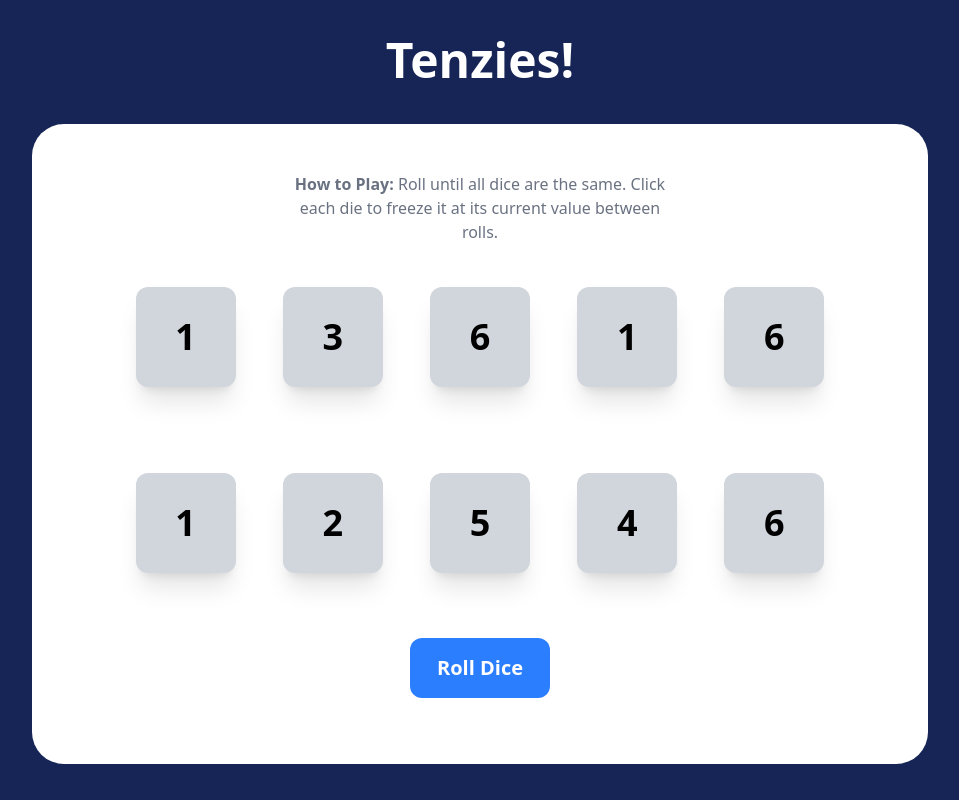
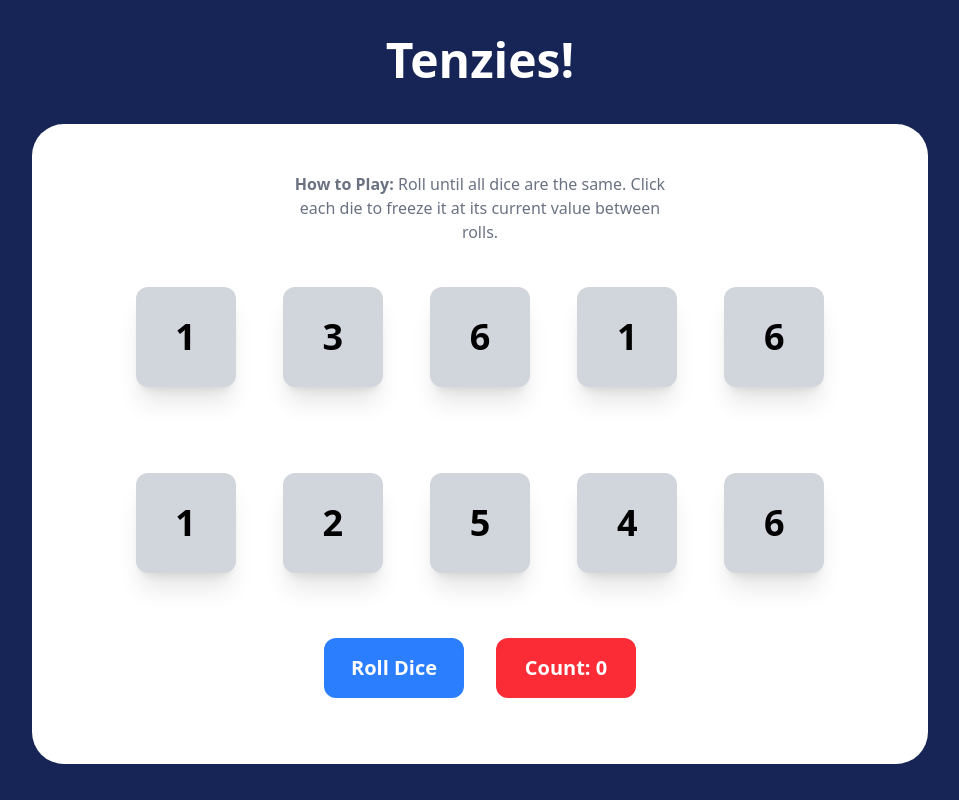
Before and after one commit to Swayam226/tenzies-game, a React (Vite) app: page / in a window 1280 px wide. Shown: the whole page, without its empty margins (160-1119 px from the left). Built offline with nearby package versions, Linux system fonts and the light colour scheme.

Commit message:
added counter

```diff
--- a/index.html
+++ b/index.html
@@ -1,8 +1,8 @@
-<!doctype html>
+<!DOCTYPE html>
 <html lang="en">
   <head>
     <meta charset="UTF-8" />
-    <link rel="icon" type="image/svg+xml" href="/vite.svg" />
+    <!-- <link rel="icon" type="image/svg+xml" href="/vite.svg" /> -->
     <meta name="viewport" content="width=device-width, initial-scale=1.0" />
     <title>tenzies-game</title>
   </head>
--- a/src/components/Slate.jsx
+++ b/src/components/Slate.jsx
@@ -6,6 +6,7 @@ import Confetti from "react-confetti";
 export default function Slate() {
   const [dice, setDice] = useState(() => generateallnewDice()); // this fn will now generate only 1 time during 1st render
   const buttonref = useRef(null);
+  const [count, setCount] = useState(0);
 
   function generateallnewDice() {
     return new Array(10).fill(0).map(() => ({
@@ -30,6 +31,7 @@ export default function Slate() {
 
   function rollDice() {
     if (!gameWon) {
+      setCount((prev) => prev + 1);
       setDice((prev) => {
         return prev.map((die) => {
           if (die.isHeld == true) {
@@ -41,6 +43,7 @@ export default function Slate() {
       });
     } else {
       setDice(generateallnewDice);
+      setCount(0);
     }
   }
 
@@ -83,7 +86,7 @@ export default function Slate() {
       <section className="w-full h-105 grid grid-cols-5 grid-rows-2 place-items-center pl-20 pr-20 pb-12">
         {dieElements}
       </section>
-      <section className=" h-20 w-150 flex justify-center items-center pb-18">
+      <section className=" h-20 w-150 flex gap-8 justify-center items-center pb-18">
         <button
           ref={buttonref}
           onClick={rollDice}
@@ -91,6 +94,10 @@ export default function Slate() {
         >
           {gameWon ? "New Game" : "Roll Dice"}
         </button>
+
+        <button className="rounded-xl w-35 h-15 hover:shadow-2xl hover:scale-105 transition transform bg-red-500 text-xl font-semibold text-white">
+          Count: {count}
+        </button>
       </section>
     </div>
   );
```
